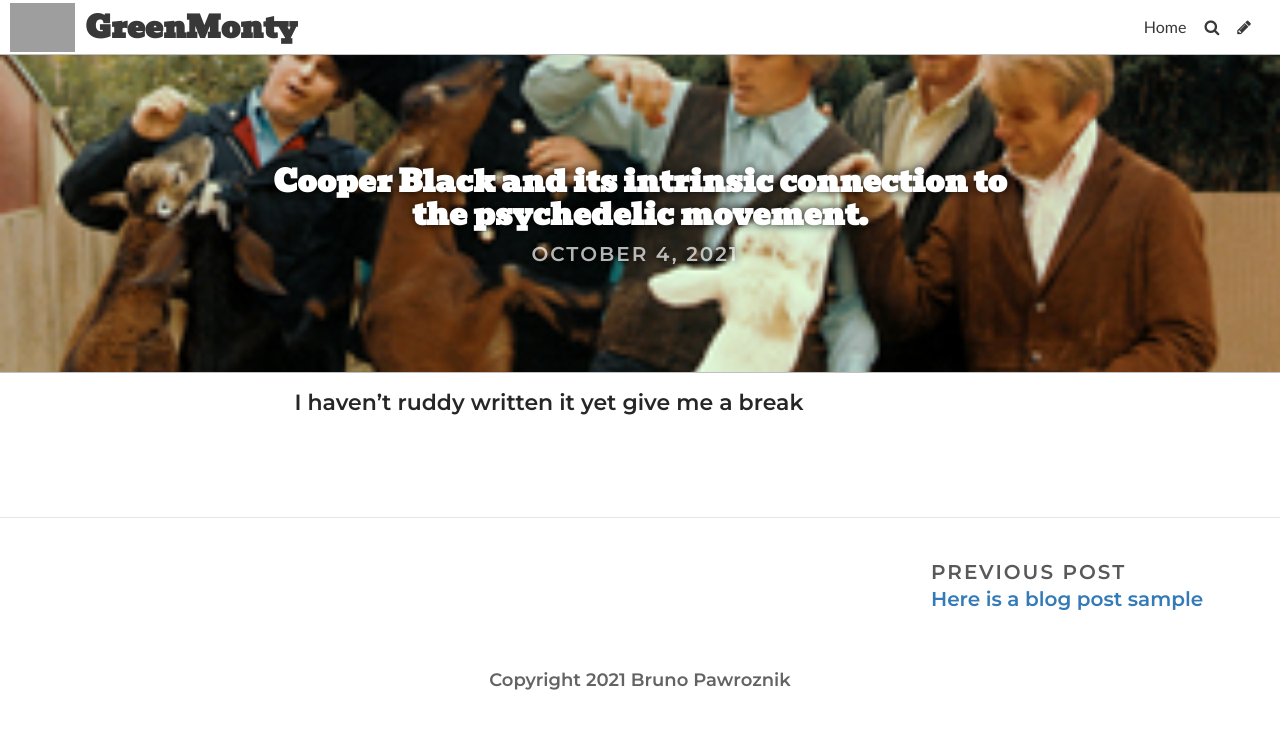
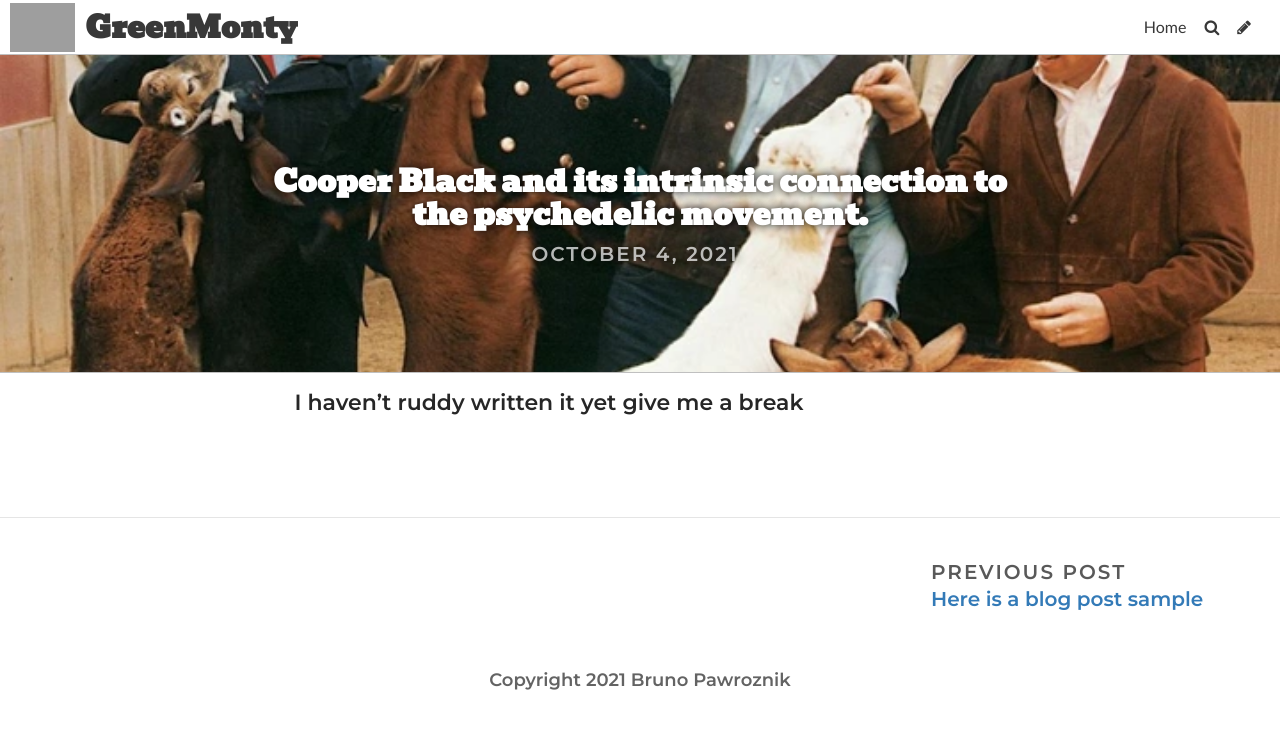
Before and after one commit to hbanks01/MontyBurnsSite, a Jekyll site: the page built from _posts/2021-10-04-cooper-black-and-its-intrinsic-connection-to-the-psychedelic-movement.md, in a window 1280 px wide. Shown: the top 729 px of the page. Built offline with Jekyll 4.4.1, drawn with Linux system fonts in a browser that asks for light colours; some web fonts are replaced; grey boxes are pictures that could not be loaded.

Commit message:
Update Post “2021-10-04-cooper-black-and-its-intrinsic-connection-to-the-psychedelic-movement”

```diff
--- a/_posts/2021-10-04-cooper-black-and-its-intrinsic-connection-to-the-psychedelic-movement.md
+++ b/_posts/2021-10-04-cooper-black-and-its-intrinsic-connection-to-the-psychedelic-movement.md
@@ -2,7 +2,7 @@
 layout: post
 title: Cooper Black and its intrinsic connection to the psychedelic movement.
 date: 2021-10-04T10:04:57.235Z
-image: ../uploads/petsoundscover.jpg
+image: ../uploads/original.jpg.webp
 title_color: "#ffffff"
 comments: false
 ---
```
Also changed, not shown: uploads/original.jpg.webp (added).
